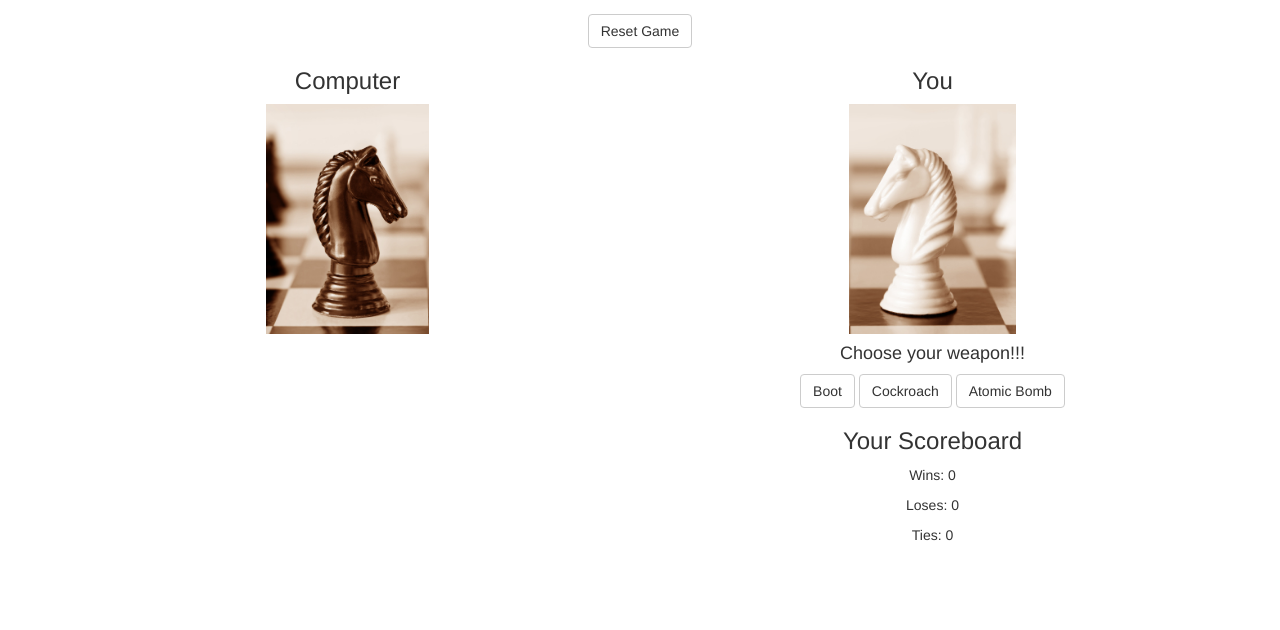
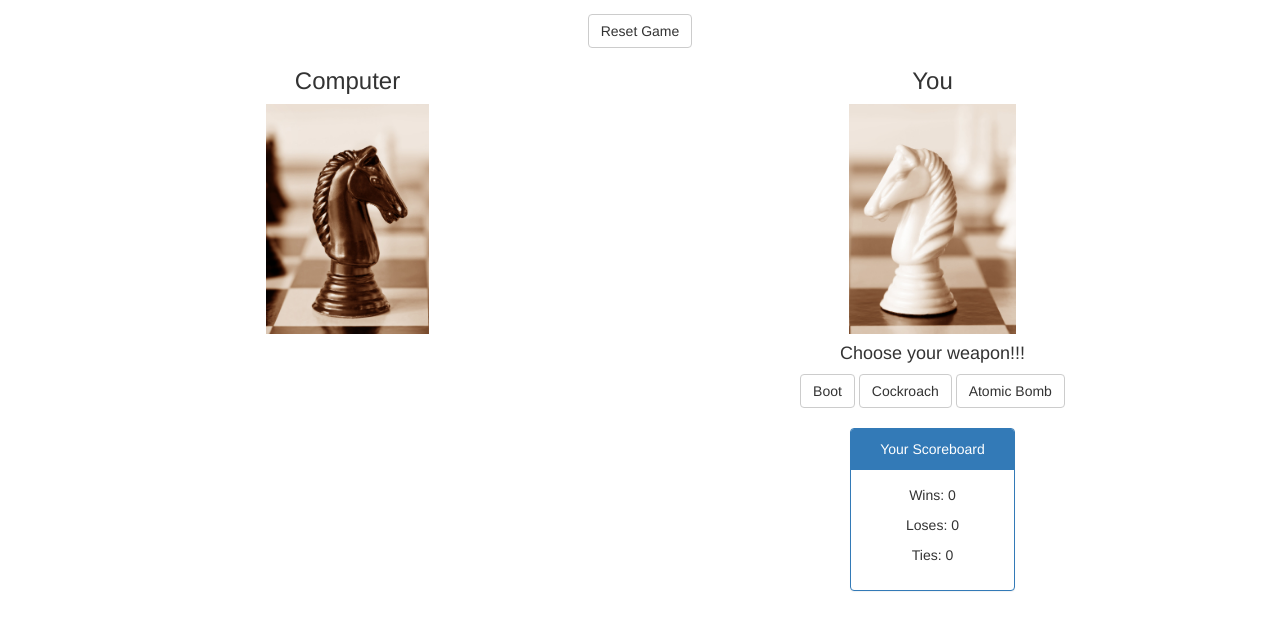
Before and after one commit to jarellano01/Rock-Paper-Scissors, a plain HTML site: page index.html in a window 1280 px wide. Shown: the part 58-688 px from the top of the page. Drawn offline with nearby package versions, Linux system fonts and the light colour scheme.

Commit message:
added styling to scoreboard

```diff
--- a/index.html
+++ b/index.html
@@ -48,12 +48,17 @@
 					<button type="button" value="atomic-bomb" class="btn btn-default" onclick="rpsShoot(this.value)">Atomic Bomb</button>
 				</div>
 			</div>
-			<div class="row ">
-				<div class="col-xs-12 col-sm-6 col-sm-offset-6">
-					<h3>Your Scoreboard</h3>
-					<p>Wins: <span id="score-wins">0</span></p>
-					<p">Loses: <span id="score-loses">0</span></p>
-					<p>Ties: <span id="score-ties">0</span></p>
+			<div class="row">&nbsp;</div>
+			<div class="row">
+				<div class="col-xs-6 col-xs-offset-3 col-sm-2 col-sm-offset-8">
+					<div class="panel panel-primary ">
+						<div class="panel-heading">Your Scoreboard</div>
+						<div class="panel-body">
+							<p>Wins: <span id="score-wins">0</span></p>
+							<p">Loses: <span id="score-loses">0</span></p>
+							<p>Ties: <span id="score-ties">0</span></p>
+						</div>
+					</div>
 				</div>
 			</div>
 		</div>
--- a/style.css
+++ b/style.css
@@ -11,3 +11,6 @@
 .col-xs-12, .col-xs-6{
 	text-align: center;
 }
+.score-board {
+	margin-top: 10px;
+}
```
